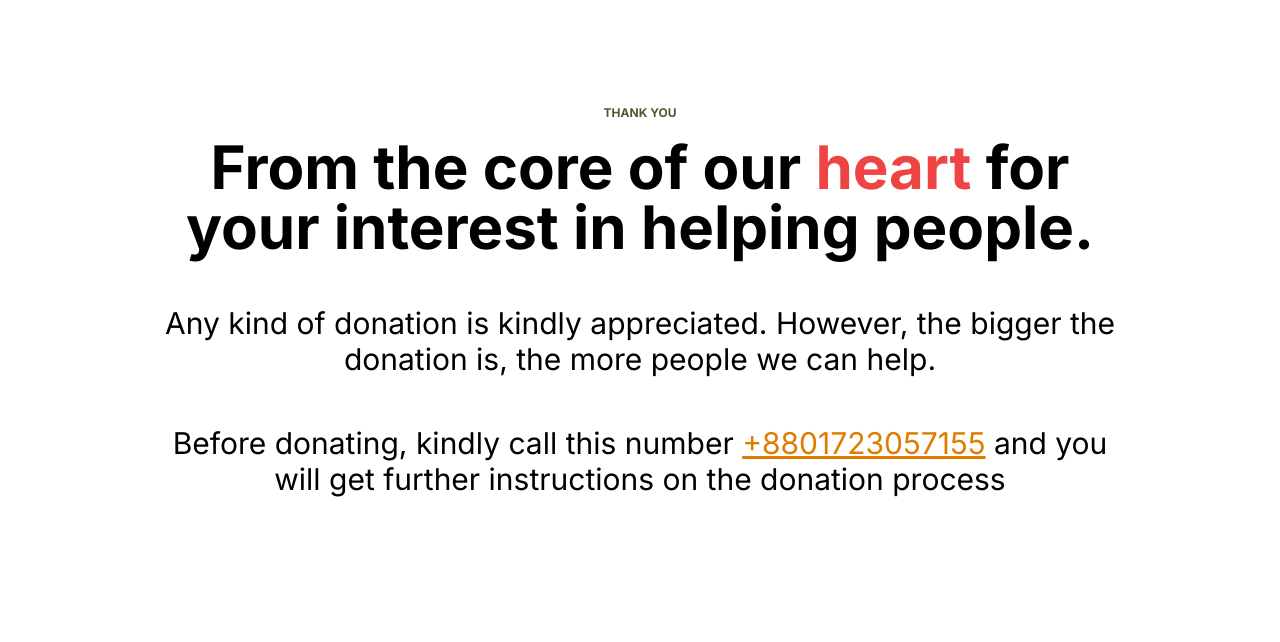
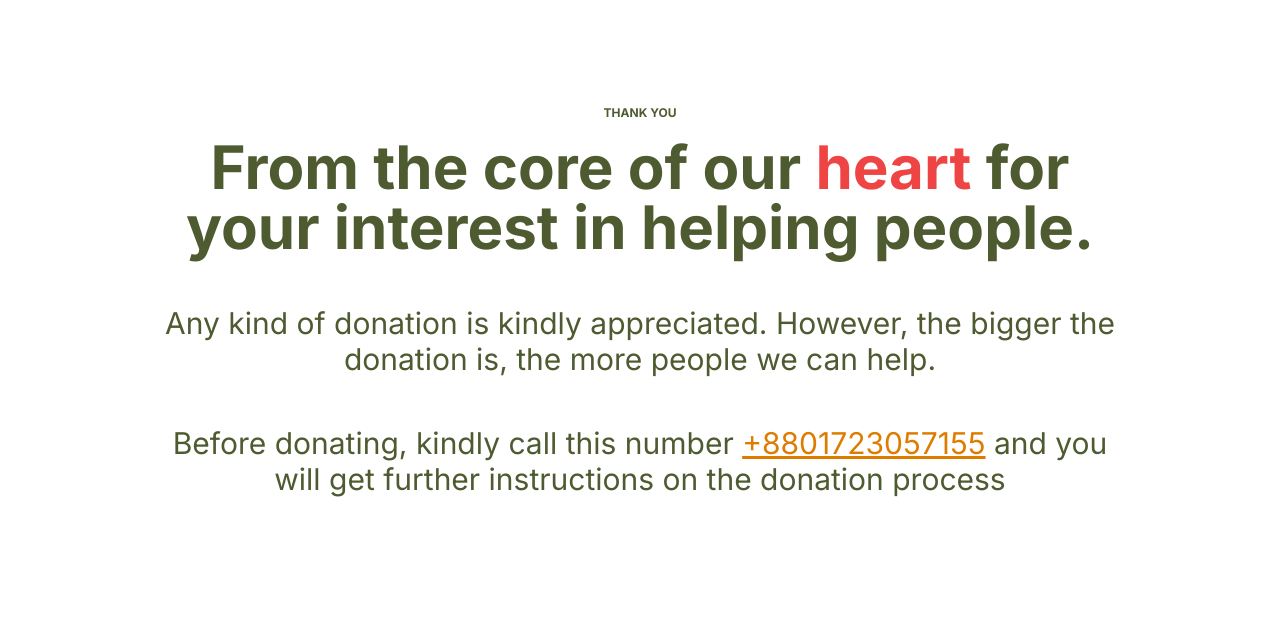
Before and after one commit to farhan2077/universal-amity-website, a website: page donate.html in a window 1280 px wide. Shown: the part 67-709 px from the top of the page. Drawn offline with Linux system fonts and the light colour scheme.

Commit message:
fixed text color

```diff
--- a/donate.html
+++ b/donate.html
@@ -51,7 +51,7 @@
         </nav>
         <!-- nav end -->
         <main class="h-screen flex -mt-24 -mb-20">
-            <div class="my-auto mx-auto">
+            <div class="my-auto mx-auto text-custom-green">
             <h1 class="text-xs font-bold text-center text-custom-green mb-4 uppercase">Thank you</h1>
             <p class="text-xl md:text-6xl text-center font-bold my-auto">From the core of our <span
                     class="text-red-500">heart</span> for your interest in helping people.</p>
```
